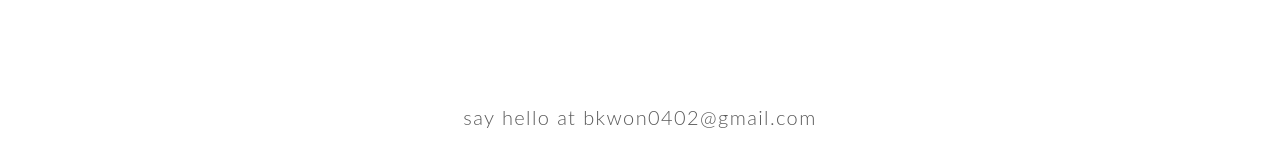
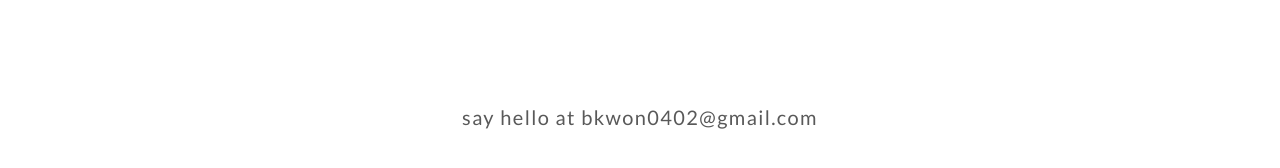
Before and after one commit to bkwon0402/bkwon0402.github.io, a Jekyll site: the page contact.html, which Jekyll copies as it is, in a window 1280 px wide. Shown: the part 145-313 px from the top of the page. Built offline with Jekyll 4.4.1, drawn with Linux system fonts in a browser that asks for light colours; some web fonts are replaced.

Commit message:
Update core.css

```diff
--- a/styles/core.css
+++ b/styles/core.css
@@ -11,11 +11,6 @@ body {
     src: url('calluna/Calluna-Regular.otf');
 }
 
-@font-face {
-    font-family: Lato;
-    src: url('lato/Lato-Light.ttf');
-    font-weight: 300;
-}
 
 @font-face {
     font-family: Adobe Garamond Pro;
```
